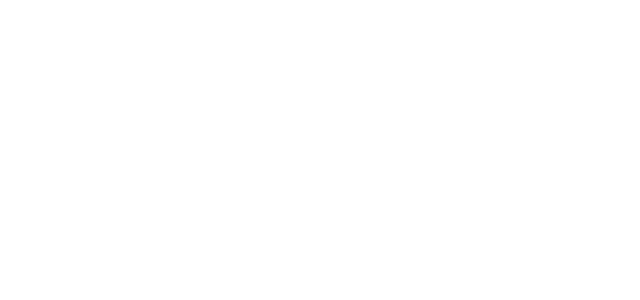
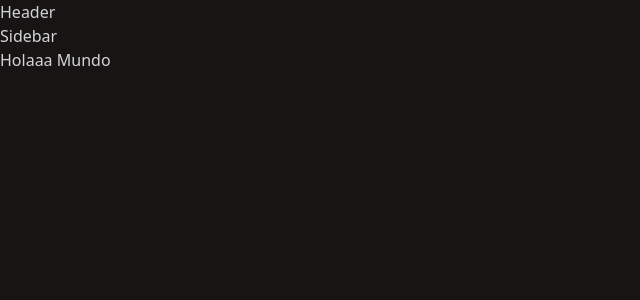
Before and after one commit to LiwGar/clone_spotify, a Next.js app: page / in a window 1280 px wide. Shown: the top 300 px of the page, without its empty margins (0-640 px from the left). Built offline with nearby package versions, Linux system fonts and the light colour scheme.

Commit message:
Configuracion de paleta de colores en tailwind.config

```diff
--- a/pages/_app.js
+++ b/pages/_app.js
@@ -1,12 +1,25 @@
+import Head from 'next/head';
+import Header from '../components/Header';
+import Sidebar from '../components/Sidebar';
 import '../styles/globals.css';
 
 function MyApp({Component, pageProps}) {
-
-  <div>
-    return <Component {...pageProps} />
-  </div>
-
-
+  return (
+    <>
+      <Head>
+          <title>Clone Spotify</title>
+          <meta name='description' content='Generate by create next app'/>
+          <link rel='icon' href='/'/>
+      </Head>
+      <div className='bg-spotify-black min-h-screen text-gray-300'>
+        <Header />
+        <Sidebar />
+        <main>
+          <Component {...pageProps} />
+        </main>
+      </div>
+    </>
+  );
 }
 
 export default MyApp;
--- a/pages/index.js
+++ b/pages/index.js
@@ -3,12 +3,7 @@ import Head from 'next/head';
 export default function Home() {
   return (
     <div className=''>
-      <Head>
-        <title>Create Next App</title>
-        <meta name='description' content='Generate by create next app'/>
-        <link rel='icon' href='/'/>
-      </Head>
-      <h1 className='bg-orange-300'>Holaaa Mundo</h1>
+      <h1 className=''>Holaaa Mundo</h1>
     </div>
   )
 }
--- a/tailwind.config.js
+++ b/tailwind.config.js
@@ -7,7 +7,19 @@ module.exports = {
     "./src/**/*.{js,ts,jsx,tsx,mdx}",
   ],
   theme: {
-    extend: {},
+    extend: {
+      colors: {
+        spotify: {
+          green: '#1db954',
+          greenlight:' #1ed760',
+          black: '#191414',
+          white: '#ffffff',
+          gray: '#B3B3B3',
+          lightgray: '#282828',
+        },
+
+      },
+    },
   },
   plugins: [],
 }
```
